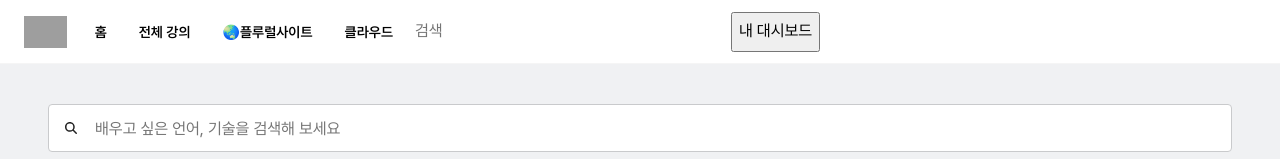
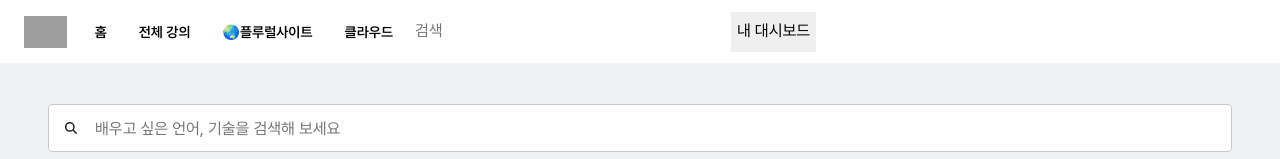
Before and after one commit to leekyuho114/elice-frontend-pa, a React (Create React App) app: page / in a window 1280 px wide. Shown: the top 159 px of the page. Built offline with nearby package versions, Linux system fonts and the light colour scheme; no server answers; grey boxes are pictures that could not be loaded.

Commit message:
feat: button default 값 설정

```diff
--- a/src/styles/GlobalStyle.ts
+++ b/src/styles/GlobalStyle.ts
@@ -15,6 +15,10 @@
     border: none;
     outline: none;
   }
+  button {
+    border: none;
+    outline: none;
+  }
   /*custom scroll bar*/
   ::-webkit-scrollbar {
     width: 0.5rem;
```
